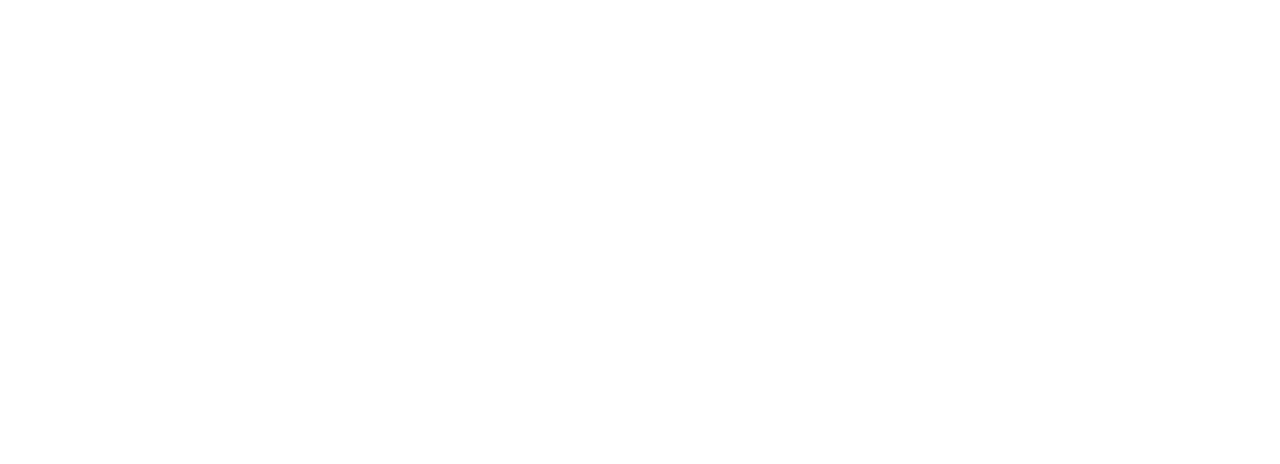
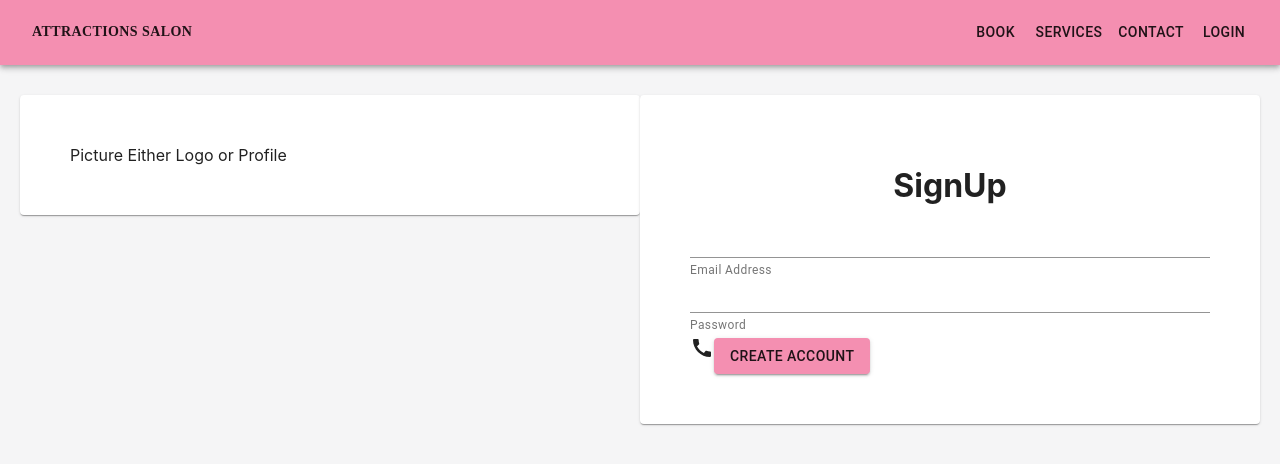
Before and after one commit to LaurenNewman1/Attractions-Salon-Web-App, a React (Create React App) app in the folder client/: page /SignUp in a window 1280 px wide. Shown: the top 464 px of the page. Built offline with nearby package versions, Linux system fonts and the light colour scheme.

Commit message:
Links are done, SignUp, Login, Profile

```diff
--- a/client/src/App.jsx
+++ b/client/src/App.jsx
@@ -10,6 +10,7 @@
 import Services from './layouts/Services';
 import Contact from './layouts/Contact';
 import Login from './layouts/Login';
+import Profile from './layouts/Profile';
 import './css/App.css';
 
 const App = () => {
@@ -42,6 +43,8 @@
           <Route path="/services" component={Services} />
           <Route path="/contact" component={Contact} />
           <Route path="/login" component={Login} />
+          <Route path="/SignUp" component={Login} />
+          <Route path="/Profile" component={Profile} />
         </Switch>
       </Router>
     </ThemeProvider>
--- /dev/null
+++ b/client/src/components/Login.jsx
@@ -0,0 +1,33 @@
+import React from 'react';
+import {
+  Button, TextField,
+} from '@material-ui/core';
+import { Call } from '@material-ui/icons';
+import { Link, useHistory } from 'react-router-dom';
+
+const changePage = (history) => {
+  history.push('/Profile');
+};
+
+const Login = (props) => {
+  const history = useHistory();
+  return (
+    <>
+      <h1 style={{ textAlign: 'center' }}>Login</h1>
+      <div>
+        <TextField fullWidth type helperText="Email Address" />
+        <TextField fullWidth type helperText="Password" />
+        <Call />
+        <Button variant="contained" color="primary" onClick={() => changePage(history)}>
+          Login
+        </Button>
+        <br />
+        New to Attractions?
+        {' '}
+        <Link to="/SignUp">Create Account</Link>
+      </div>
+    </>
+  );
+};
+
+export default Login;
--- /dev/null
+++ b/client/src/components/SignUp.jsx
@@ -0,0 +1,32 @@
+import React from 'react';
+import {
+  Button, TextField,
+} from '@material-ui/core';
+import { Call } from '@material-ui/icons';
+import { Link, useHistory } from 'react-router-dom';
+
+const changePage = (history) => {
+  history.push('/Profile');
+};
+// <Link to="/SignUp">Create Account</Link>
+
+const SignUp = (props) => {
+  const history = useHistory();
+  return (
+    <>
+      <h1 style={{ textAlign: 'center' }}>SignUp</h1>
+      <div>
+        <TextField fullWidth type helperText="Email Address" />
+        <TextField fullWidth type helperText="Password" />
+        <Call />
+        <Button variant="contained" color="primary" onClick={() => changePage(history)}>
+          Create Account
+        </Button>
+        {' '}
+      </div>
+    </>
+  );
+};
+
+
+export default SignUp;
--- a/client/src/layouts/Home.jsx
+++ b/client/src/layouts/Home.jsx
@@ -2,12 +2,10 @@
 import Page from '../components/Page';
 import '../css/App.css';
 
-const Home = () => {
-  return (
-    <Page>
-      <div>Home</div>
-    </Page>
-  );
-};
+const Home = () => (
+  <Page>
+    <div>Home</div>
+  </Page>
+);
 
 export default Home;
--- a/client/src/layouts/Login.jsx
+++ b/client/src/layouts/Login.jsx
@@ -1,12 +1,39 @@
+// import { Button } from '@material-ui/core';
+import { Grid, Paper } from '@material-ui/core';
 import React from 'react';
+import { useLocation } from 'react-router-dom';
+import LoginComponent from '../components/Login';
 import Page from '../components/Page';
-import { Button } from '@material-ui/core';
+import SignUp from '../components/SignUp';
+
+const style = {
+  Paper: { padding: 50, marginTop: 10, marginBottom: 10 },
+};
 
 const Login = () => {
+  const location = useLocation();
+  const login = location.pathname === '/login';
+
+  const renderContents = () => {
+    if (login) {
+      return <LoginComponent />;
+    }
+    return <SignUp />;
+  };
+
+
   return (
     <Page>
-      <Button variant="contained" color="secondary">BOI</Button>
-      <div>Login</div>
+      <Grid container>
+        <Grid item xs={12} md={6}>
+          <Paper style={style.Paper}>Picture Either Logo or Profile</Paper>
+        </Grid>
+        <Grid item xs={12} md={6}>
+          <Paper style={style.Paper}>
+            { renderContents() }
+          </Paper>
+        </Grid>
+      </Grid>
     </Page>
   );
 };
--- /dev/null
+++ b/client/src/layouts/Profile.jsx
@@ -0,0 +1,13 @@
+import React from 'react';
+import { Button } from '@material-ui/core';
+import Page from '../components/Page';
+
+const Profile = (props) => (
+  <Page>
+    <div>
+      <Button>Hello</Button>
+    </div>
+  </Page>
+);
+
+export default Profile;
```
Also changed, not shown: 2 other files (tests, documents, lock files or other folders).
